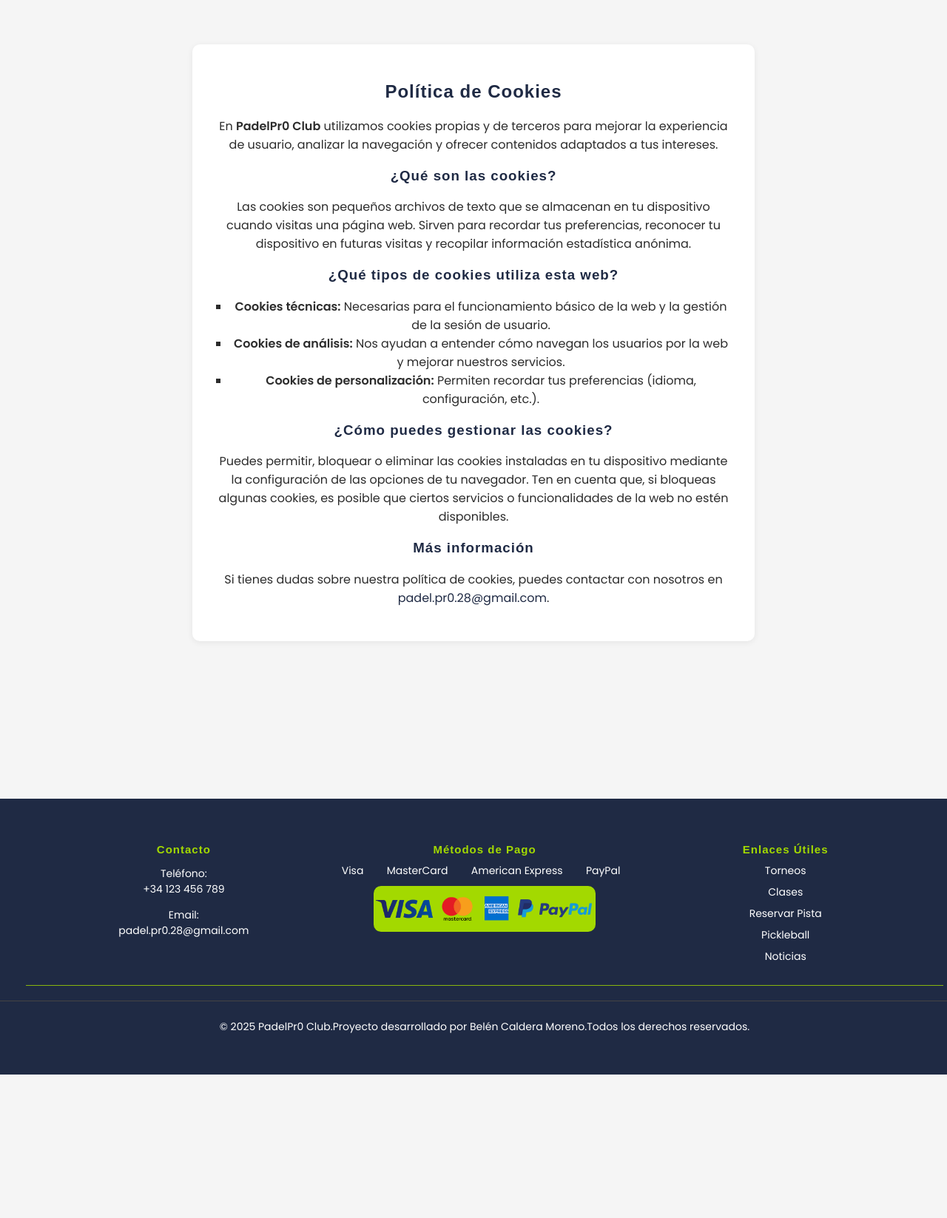
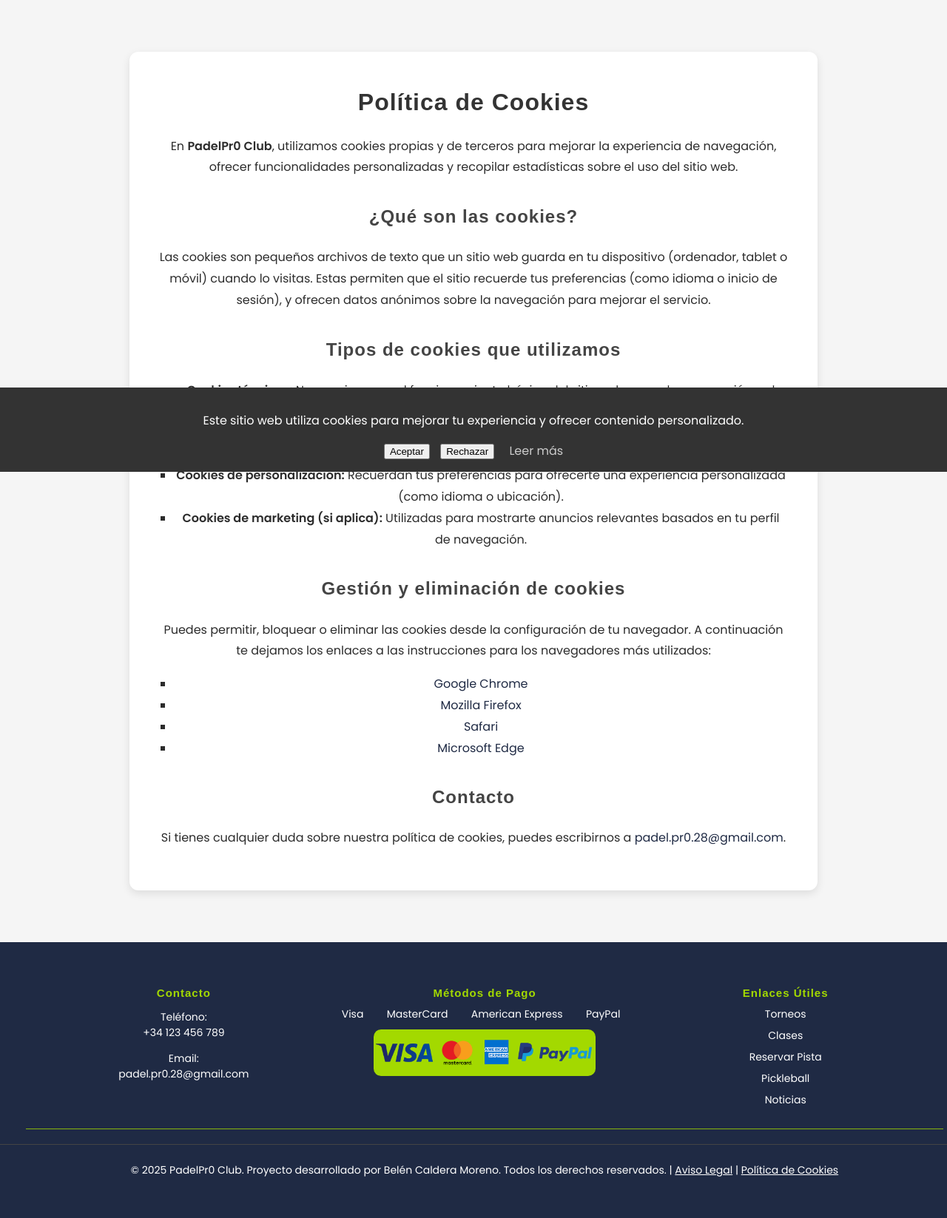
Before and after one commit to bcalmor/Proyecto_PadelPr0, a Flask app: page /politica-cookies in a window 1280 px wide. Shown: the part 162-1809 px from the top of the page at 74% size. Before the commit the page ends 1615 px from the top, so only its background shows below. Run offline with Flask 2, Linux system fonts and the light colour scheme; parts of the project's set-up code (start-up, migrations or seed data) failed here and were passed over; some libraries are stand-ins or nearby versions.

Commit message:
Añadido aviso de cookies y actualizado derechos de autor

```diff
--- a/app/padel_app.py
+++ b/app/padel_app.py
@@ -1,7 +1,7 @@
 import os
 import sys
 import locale
-from flask import render_template, redirect, url_for, request, Flask, flash, session, jsonify
+from flask import request, render_template, redirect, url_for, request, Flask, flash, session, jsonify, make_response
 from werkzeug.security import generate_password_hash, check_password_hash
 from datetime import datetime, timedelta
 from utils import validar_datos_registro
@@ -65,8 +65,9 @@
 
 @app.route('/')
 def home_redirect():
+    consent = request.cookies.get('cookie_consent')
     """Página principal de la aplicación."""
-    return render_template('home.html')
+    return render_template('home.html', consent=consent)
 
 @app.route('/login', methods=['GET', 'POST'])
 def login():
@@ -585,10 +586,26 @@
     """Panel principal de administración."""
     return render_template('admin_panel.html')
 
+@app.route('/set-consent/<decision>')
+def set_consent(decision):
+    if decision not in ['accepted', 'rejected']:
+        return "Opción inválida", 400
+    resp = make_response('OK')  # Mejor devolver texto simple aquí para fetch
+    resp.set_cookie('cookie_consent', decision, max_age=60*60*24*365, path='/')
+    return resp
+
 @app.route('/politica-cookies')
 def politica_cookies():
-    """Página de política de cookies."""
-    return render_template('politica-cookies.html')
+    return render_template("politica-cookies.html")
+
+@app.context_processor
+def inject_cookie_consent():
+    return {'consent': request.cookies.get('cookie_consent')}
+
+@app.route('/aviso-legal')
+def aviso_legal():
+    return render_template('aviso_legal.html')
+
 
 # Punto de entrada de la aplicación
 if __name__ == '__main__':
--- a/app/static/css/styles.css
+++ b/app/static/css/styles.css
@@ -2123,3 +2123,17 @@
     display: block;
     box-sizing: border-box;
 }
+
+.footer-bottom {
+    color: white;  /* Cambia el color del texto dentro del footer-bottom a blanco */
+}
+
+.footer-bottom a {
+    color: white;  /* Cambia el color de los enlaces en el footer-bottom a blanco */
+    text-decoration: underline; /* Opcional, para que se vean como enlaces */
+}
+
+/* Opcional: cambia el color al hacer hover */
+.footer-bottom a:hover {
+    color: #ddd;
+}
--- a/app/templates/base.html
+++ b/app/templates/base.html
@@ -9,25 +9,6 @@
 
     <title>{% block title %}App de Pádel{% endblock %}</title>
 
-    <!-- Aviso de Cookies -->
-    <link rel="stylesheet" href="https://cdn.jsdelivr.net/npm/cookieconsent@3/build/cookieconsent.min.css" />
-    <script src="https://cdn.jsdelivr.net/npm/cookieconsent@3/build/cookieconsent.min.js"></script>
-    <script>
-    window.addEventListener("load", function(){
-    window.cookieconsent.initialise({
-      "palette": {
-        "popup": { "background": "#252e39" },
-        "button": { "background": "#14a7d0" }
-      },
-      "theme": "classic",
-      "content": {
-        "message": "Este sitio web utiliza cookies para mejorar la experiencia de usuario.",
-        "dismiss": "Aceptar",
-        "link": "Leer más",
-        "href": "/politica-cookies"
-      }
-    })});
-    </script>
 </head>
 <body>
     <header>
@@ -132,8 +113,14 @@
             </div>
         </div>
         <div class="footer-bottom">
-            <p>&copy; 2025 PadelPr0 Club.Proyecto desarrollado por Belén Caldera Moreno.Todos los derechos reservados.</p>
-        </div>
+    <p>
+        &copy; 2025 PadelPr0 Club. Proyecto desarrollado por Belén Caldera Moreno.
+        Todos los derechos reservados. |
+        <a href="{{ url_for('aviso_legal') }}">Aviso Legal</a> |
+        <a href="{{ url_for('politica_cookies') }}">Política de Cookies</a>
+    </p>
+</div>
+
     </footer>
     <script>
         function toggleMenu() {
@@ -168,5 +155,35 @@
         document.onkeypress = resetInactivityTimer;
         document.onscroll = resetInactivityTimer;
     </script>
+    {% if consent not in ['accepted', 'rejected'] %}
+<div id="cookie-banner" style="position: fixed; bottom: 0; left: 0; right: 0; background: #333; color: white; padding: 1em; text-align: center; z-index: 9999;">
+    <p>Este sitio web utiliza cookies para mejorar tu experiencia y ofrecer contenido personalizado.</p>
+    <button id="btn-accept" style="margin-right: 10px; cursor: pointer;">Aceptar</button>
+    <button id="btn-reject" style="cursor: pointer;">Rechazar</button>
+    <a href="{{ url_for('politica_cookies') }}" style="color: #ccc; margin-left: 1em;">Leer más</a>
+</div>
+{% endif %}
+<script>
+document.addEventListener("DOMContentLoaded", function () {
+    const banner = document.getElementById("cookie-banner");
+    if (banner) {
+        document.getElementById("btn-accept").addEventListener("click", () => {
+            setConsent("accepted");
+        });
+        document.getElementById("btn-reject").addEventListener("click", () => {
+            setConsent("rejected");
+        });
+    }
+
+    function setConsent(decision) {
+    fetch(`/set-consent/${decision}`)
+        .then(() => {
+            banner.style.display = "none";
+        })
+        .catch(err => console.error("Error guardando consentimiento:", err));
+}
+});
+</script>
+
 </body>
 </html>
--- a/app/templates/politica-cookies.html
+++ b/app/templates/politica-cookies.html
@@ -1,29 +1,32 @@
 {% extends "base.html" %}
-{% block title %}Política de Cookies{% endblock %}
+{% block title %}Política de Cookies - PadelPr0{% endblock %}
 
 {% block content %}
-<div class="cookies-policy-container" style="max-width:700px;margin:40px auto;padding:30px;background:#fff;border-radius:10px;box-shadow:0 2px 8px #0001;">
-    <h2>Política de Cookies</h2>
-    <p>
-        En <strong>PadelPr0 Club</strong> utilizamos cookies propias y de terceros para mejorar la experiencia de usuario, analizar la navegación y ofrecer contenidos adaptados a tus intereses.
-    </p>
-    <h3>¿Qué son las cookies?</h3>
-    <p>
-        Las cookies son pequeños archivos de texto que se almacenan en tu dispositivo cuando visitas una página web. Sirven para recordar tus preferencias, reconocer tu dispositivo en futuras visitas y recopilar información estadística anónima.
-    </p>
-    <h3>¿Qué tipos de cookies utiliza esta web?</h3>
-    <ul>
-        <li><strong>Cookies técnicas:</strong> Necesarias para el funcionamiento básico de la web y la gestión de la sesión de usuario.</li>
-        <li><strong>Cookies de análisis:</strong> Nos ayudan a entender cómo navegan los usuarios por la web y mejorar nuestros servicios.</li>
-        <li><strong>Cookies de personalización:</strong> Permiten recordar tus preferencias (idioma, configuración, etc.).</li>
+<div class="cookies-policy-container" style="max-width: 850px; margin: 50px auto; padding: 40px; background: #ffffff; border-radius: 12px; box-shadow: 0 4px 12px rgba(0, 0, 0, 0.1); font-family: 'Poppins', sans-serif; line-height: 1.8;">
+    <h1 style="font-size: 2rem; color: #333;">Política de Cookies</h1>
+    <p>En <strong>PadelPr0 Club</strong>, utilizamos cookies propias y de terceros para mejorar la experiencia de navegación, ofrecer funcionalidades personalizadas y recopilar estadísticas sobre el uso del sitio web.</p>
+
+    <h2 style="margin-top: 30px; font-size: 1.5rem; color: #444;">¿Qué son las cookies?</h2>
+    <p>Las cookies son pequeños archivos de texto que un sitio web guarda en tu dispositivo (ordenador, tablet o móvil) cuando lo visitas. Estas permiten que el sitio recuerde tus preferencias (como idioma o inicio de sesión), y ofrecen datos anónimos sobre la navegación para mejorar el servicio.</p>
+
+    <h2 style="margin-top: 30px; font-size: 1.5rem; color: #444;">Tipos de cookies que utilizamos</h2>
+    <ul style="padding-left: 20px;">
+        <li><strong>Cookies técnicas:</strong> Necesarias para el funcionamiento básico del sitio web, como la navegación y el acceso a áreas seguras.</li>
+        <li><strong>Cookies de análisis:</strong> Nos permiten conocer el comportamiento de los usuarios en la web para mejorar nuestros contenidos y servicios.</li>
+        <li><strong>Cookies de personalización:</strong> Recuerdan tus preferencias para ofrecerte una experiencia personalizada (como idioma o ubicación).</li>
+        <li><strong>Cookies de marketing (si aplica):</strong> Utilizadas para mostrarte anuncios relevantes basados en tu perfil de navegación.</li>
     </ul>
-    <h3>¿Cómo puedes gestionar las cookies?</h3>
-    <p>
-        Puedes permitir, bloquear o eliminar las cookies instaladas en tu dispositivo mediante la configuración de las opciones de tu navegador. Ten en cuenta que, si bloqueas algunas cookies, es posible que ciertos servicios o funcionalidades de la web no estén disponibles.
-    </p>
-    <h3>Más información</h3>
-    <p>
-        Si tienes dudas sobre nuestra política de cookies, puedes contactar con nosotros en <a href="mailto:padel.pr0.28@gmail.com">padel.pr0.28@gmail.com</a>.
-    </p>
+
+    <h2 style="margin-top: 30px; font-size: 1.5rem; color: #444;">Gestión y eliminación de cookies</h2>
+    <p>Puedes permitir, bloquear o eliminar las cookies desde la configuración de tu navegador. A continuación te dejamos los enlaces a las instrucciones para los navegadores más utilizados:</p>
+    <ul style="padding-left: 20px;">
+        <li><a href="https://support.google.com/chrome/answer/95647?hl=es" target="_blank">Google Chrome</a></li>
+        <li><a href="https://support.mozilla.org/es/kb/habilitar-y-deshabilitar-cookies-sitios-web-rastrear-preferencias" target="_blank">Mozilla Firefox</a></li>
+        <li><a href="https://support.apple.com/es-es/guide/safari/sfri11471/mac" target="_blank">Safari</a></li>
+        <li><a href="https://support.microsoft.com/es-es/microsoft-edge/eliminar-cookies-en-microsoft-edge-63947406-40ac-c3b8-57b9-2a946a29ae09" target="_blank">Microsoft Edge</a></li>
+    </ul>
+
+    <h2 style="margin-top: 30px; font-size: 1.5rem; color: #444;">Contacto</h2>
+    <p>Si tienes cualquier duda sobre nuestra política de cookies, puedes escribirnos a <a href="mailto:padel.pr0.28@gmail.com">padel.pr0.28@gmail.com</a>.</p>
 </div>
 {% endblock %}
```
Also changed, not shown: app/static/cookies.js (added, +20 -0 lines), app/templates/aviso_legal.html (added, +33 -0 lines).
